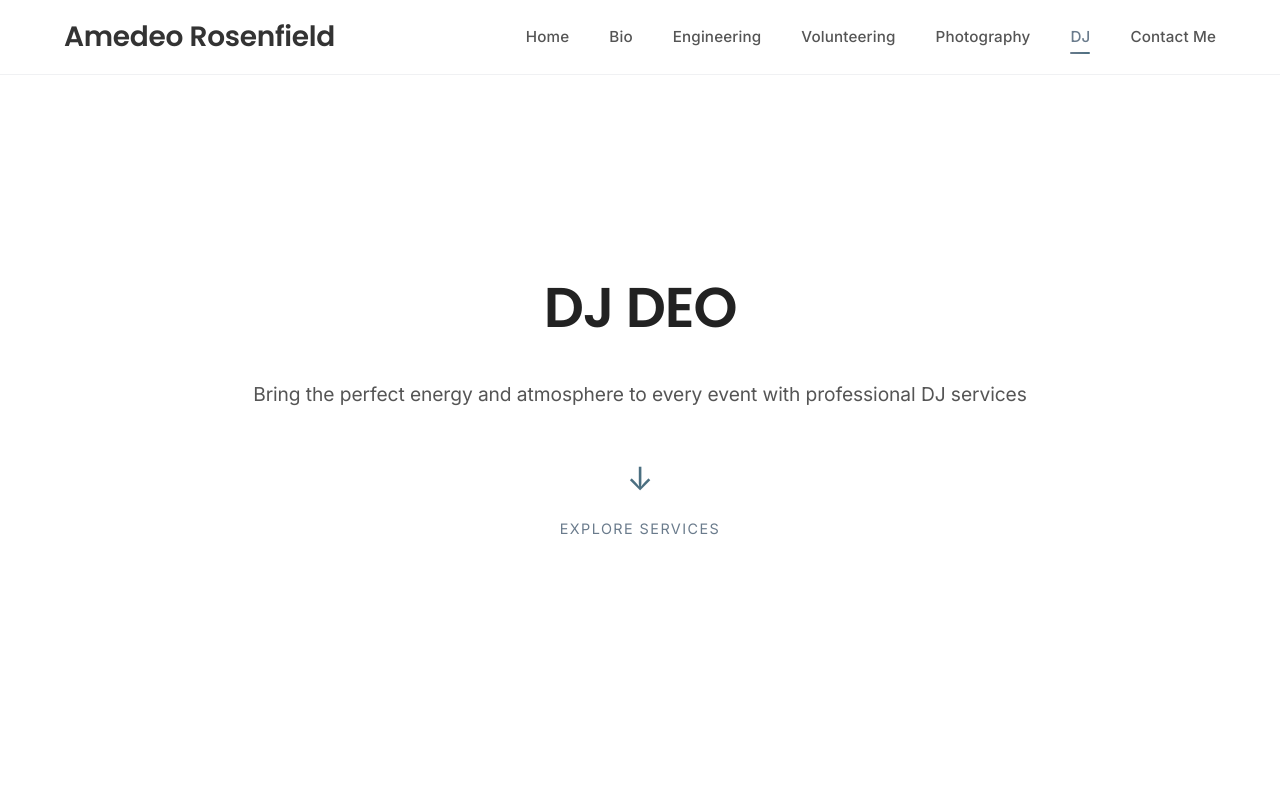
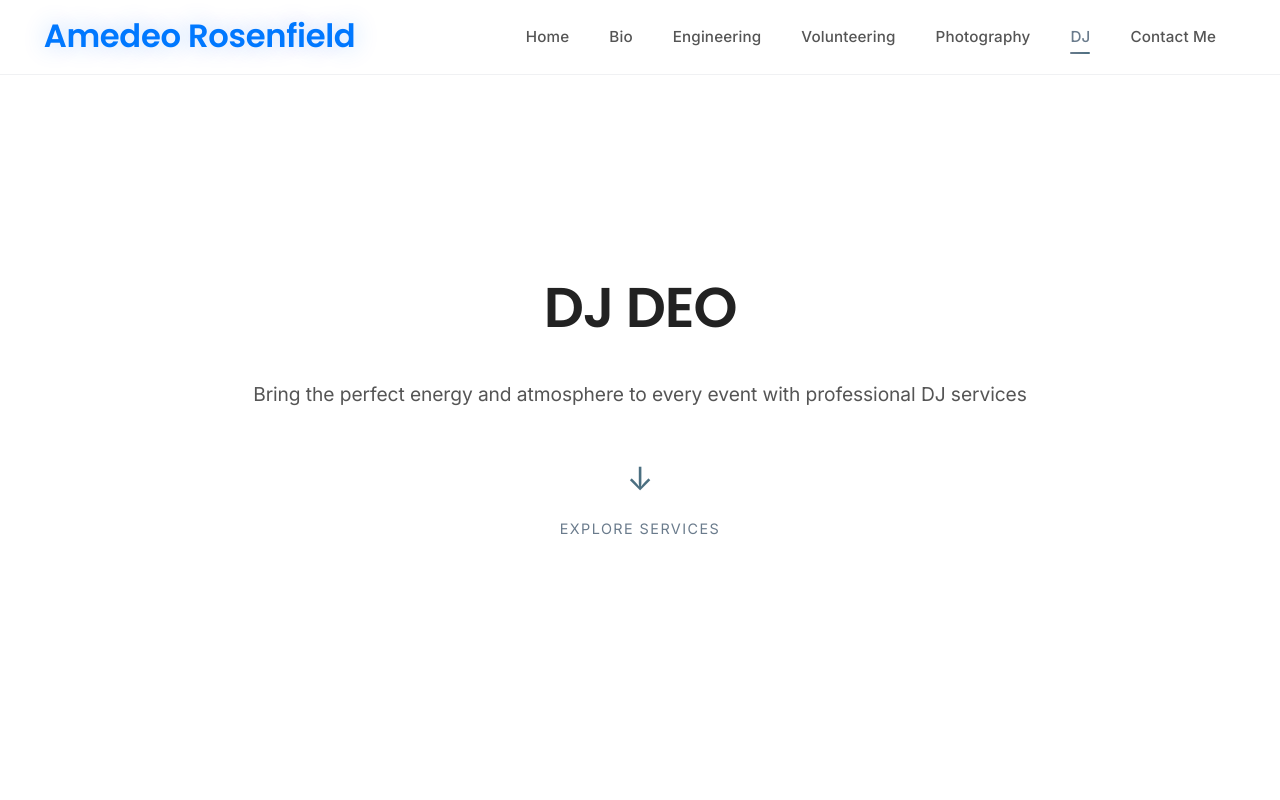
Before and after one commit to amedeo-rosenfield/Personal-Website, a plain HTML site: page dj.html in a window 1280 px wide. In both pictures the pointer is over the element "Amedeo Rosenfield". Shown: the top 800 px of the page. Drawn offline with Linux system fonts and the light colour scheme.

Commit message:
Add hover effects to nav logo (name) on all pages except home

```diff
--- a/styles.css
+++ b/styles.css
@@ -166,6 +166,14 @@ p, li, span, a, label, input, textarea, button {
     animation: gentleFadeIn 2s ease-out 0.5s forwards;
     line-height: 1.2;
     min-height: 2.1rem; /* Ensures consistent height even when empty */
+    transition: all 0.4s cubic-bezier(0.4, 0, 0.2, 1);
+    cursor: default;
+}
+
+.nav-logo:hover {
+    color: #0078ff;
+    text-shadow: 0 0 20px rgba(0, 120, 255, 0.3);
+    transform: scale(1.15);
 }
 
 /* Hide nav logo on home page but maintain exact same layout */
```
